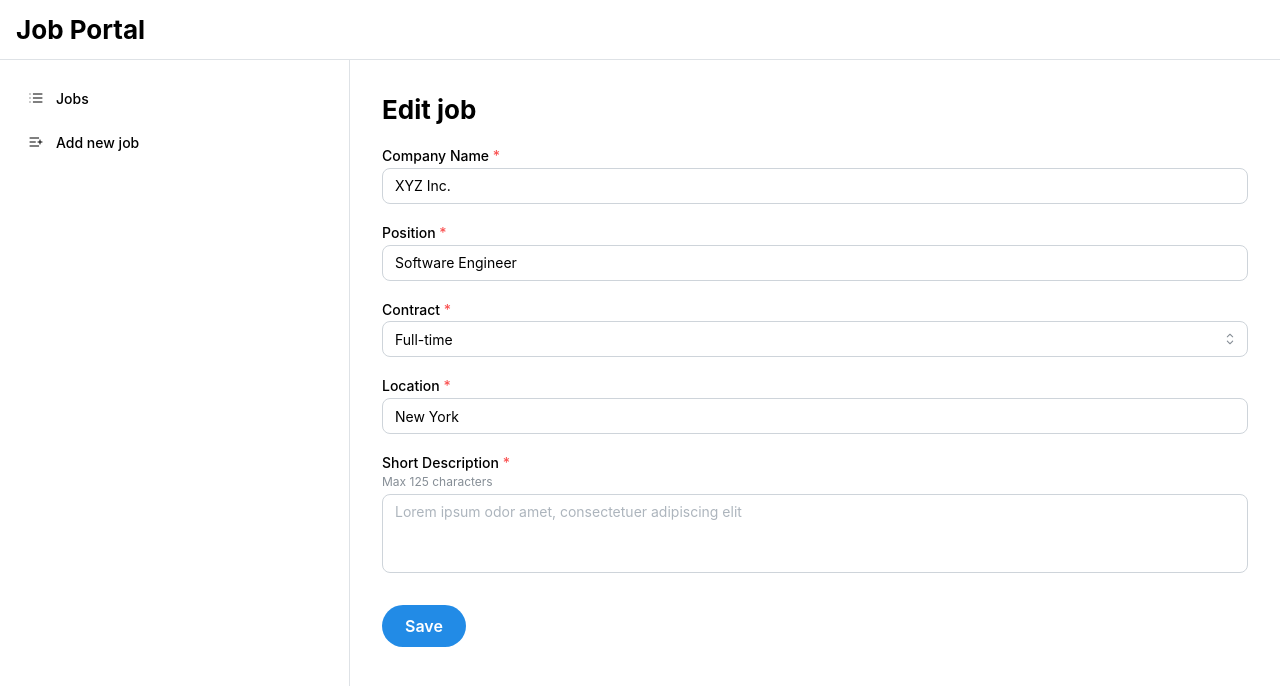
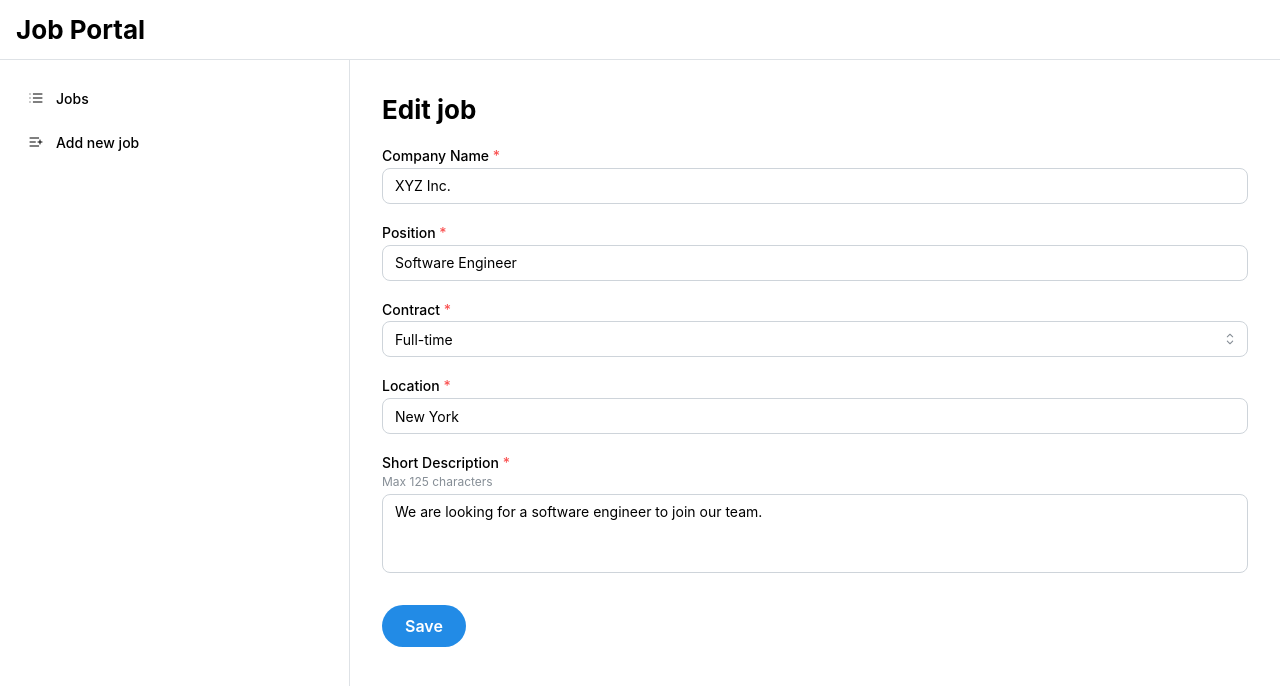
Before and after one commit to Ripon876/job-portal-frontend, a React (Vite) app: page /dashboard/jobs/1/edit in a window 1280 px wide. Shown: the top 686 px of the page. Built offline with nearby package versions, Linux system fonts and the light colour scheme.

Commit message:
feat: add short description field to AddJob and EditJob forms

```diff
--- a/src/pages/dashboard/admin/AddJob.tsx
+++ b/src/pages/dashboard/admin/AddJob.tsx
@@ -7,6 +7,7 @@ type FormValues = {
   position: string;
   contract: string;
   location: string;
+  shortDescription: string;
 };
 
 const AddJob = ({}: Props) => {
@@ -15,6 +16,7 @@ const AddJob = ({}: Props) => {
     position: "",
     contract: "",
     location: "",
+    shortDescription: "",
   };
 
   const handleSubmit = (data: FormValues) => {
--- a/src/pages/dashboard/admin/EditJob.tsx
+++ b/src/pages/dashboard/admin/EditJob.tsx
@@ -7,6 +7,7 @@ type FormValues = {
   position: string;
   contract: string;
   location: string;
+  shortDescription: string;
 };
 
 const EditJob = ({}: Props) => {
@@ -15,6 +16,8 @@ const EditJob = ({}: Props) => {
     position: "Software Engineer",
     contract: "Full-time",
     location: "New York",
+    shortDescription:
+      "We are looking for a software engineer to join our team.",
   };
 
   const handleSubmit = (data: FormValues) => {
```
